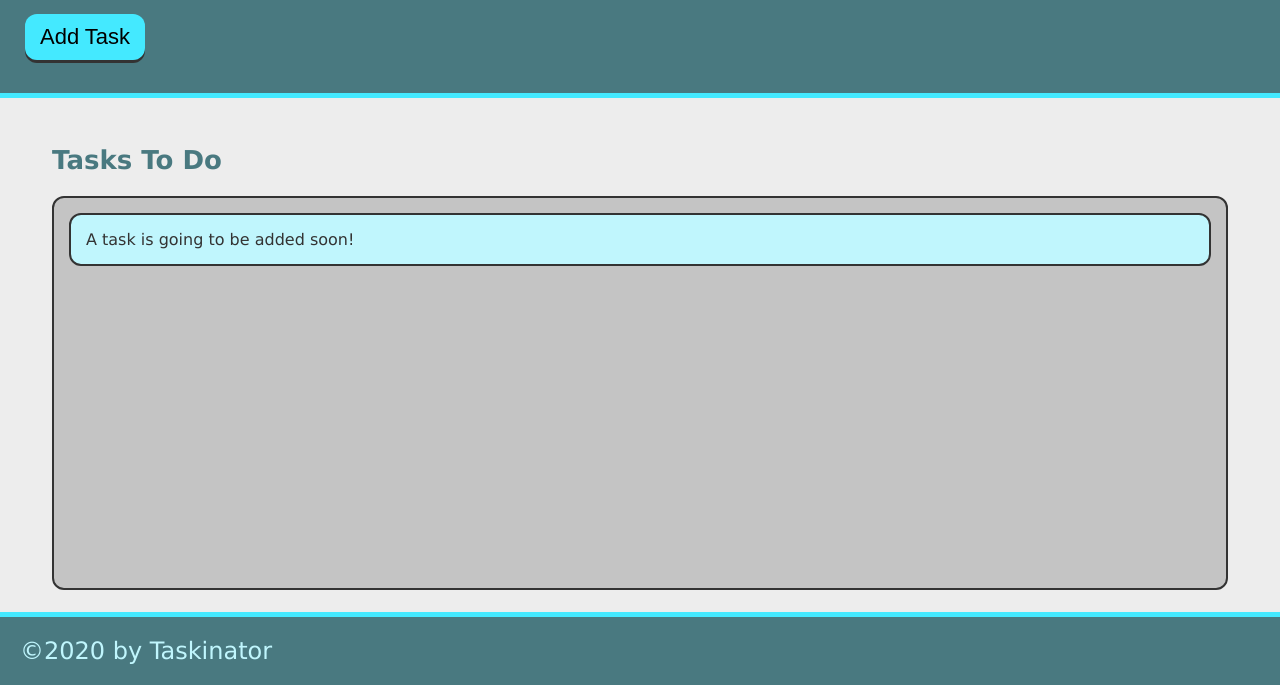
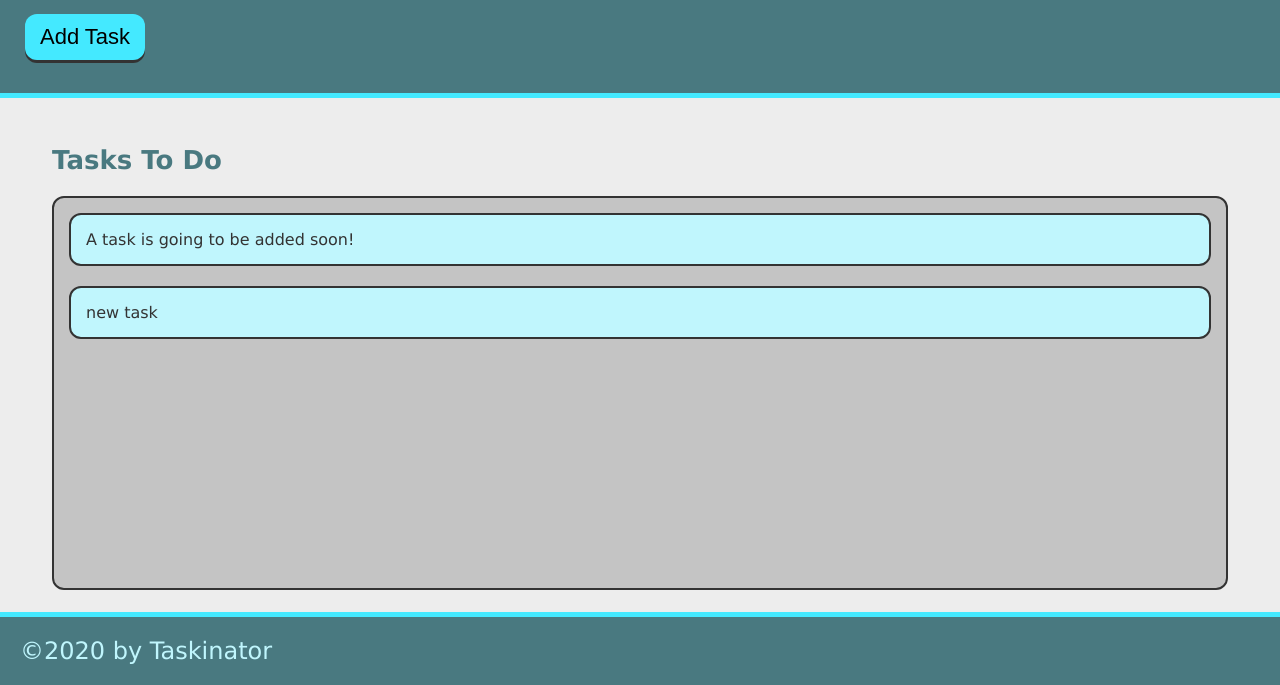
Before and after one commit to zk229/taskinator, a plain HTML site: page index.html in a window 1280 px wide. Both pictures are taken after a click on the button "Add Task". Shown: the part 115-800 px from the top of the page. Drawn offline with Linux system fonts and the light colour scheme.

Commit message:
add ability to add task

```diff
--- a/assets/js/script.js
+++ b/assets/js/script.js
@@ -0,0 +1,11 @@
+var buttonEl = document.querySelector("#save-task");
+var tasksToDoEl = document.querySelector("#tasks-to-do");
+
+var createTaskHandler = function() {
+    var taskItemEl = document.createElement("li");
+    taskItemEl.textContent = "new task";
+    taskItemEl.className = "task-item";
+    tasksToDoEl.appendChild(taskItemEl);
+}
+
+buttonEl.addEventListener("click", createTaskHandler);
--- a/index.html
+++ b/index.html
@@ -4,20 +4,20 @@
     <meta charset="UTF-8">
     <meta http-equiv="X-UA-Compatible" content="IE=edge">
     <meta name="viewport" content="width=device-width, initial-scale=1.0">
-    <title>Document</title>
+    <title>Taskinator</title>
     <link rel="stylesheet" href="./assets/css/style.css" />
 </head>
 <body>
     <header>
         <h1 class="page-title">Taskinator</h1>
         <p>Click the button below to add a new task!</p>
-        <button class="btn">Add Task</button>
+        <button class="btn" id="save-task">Add Task</button>
     </header>
 
     <main class="page-content">
         <section class="task-list-wrapper">
             <h2 class="list-title">Tasks To Do</h2>
-            <ul class="task-list">
+            <ul class="task-list" id="tasks-to-do">
                 <li class="task-item">A task is going to be added soon!</li>
             </ul>
         </section>
```
